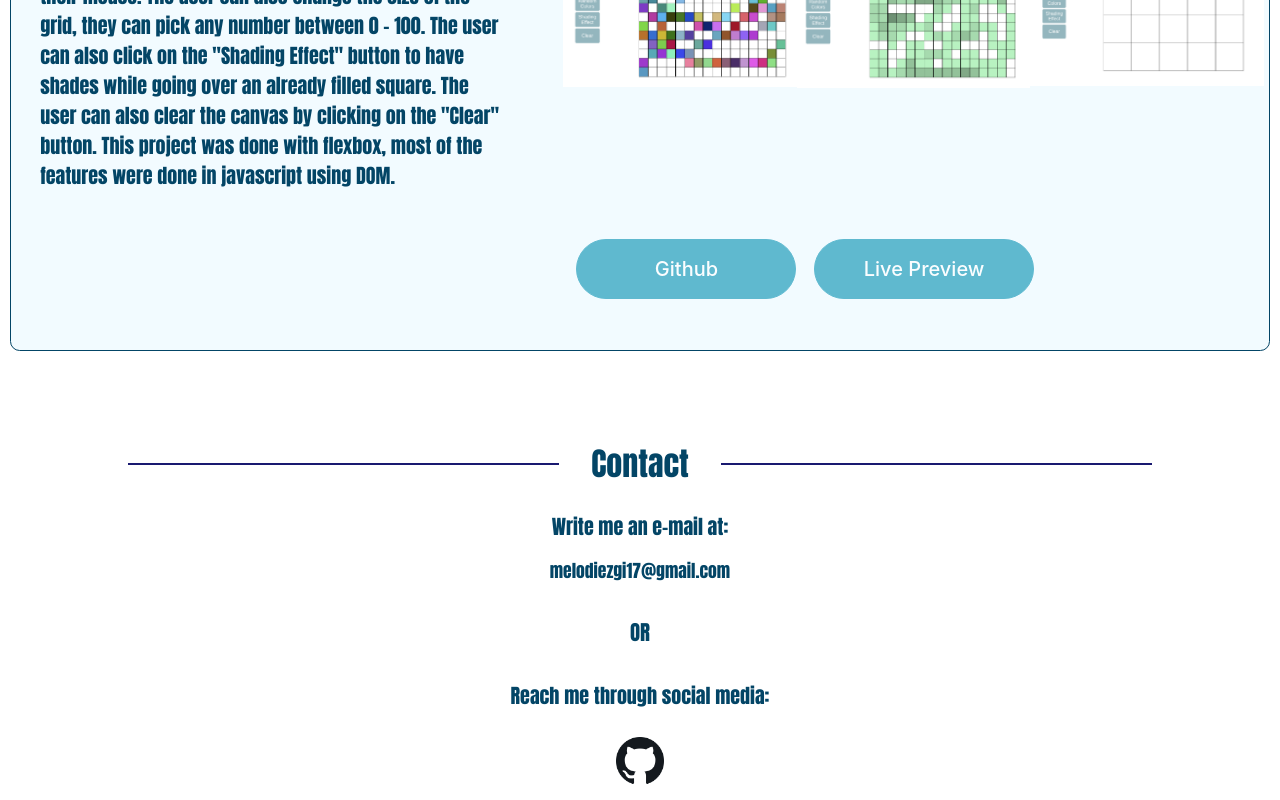
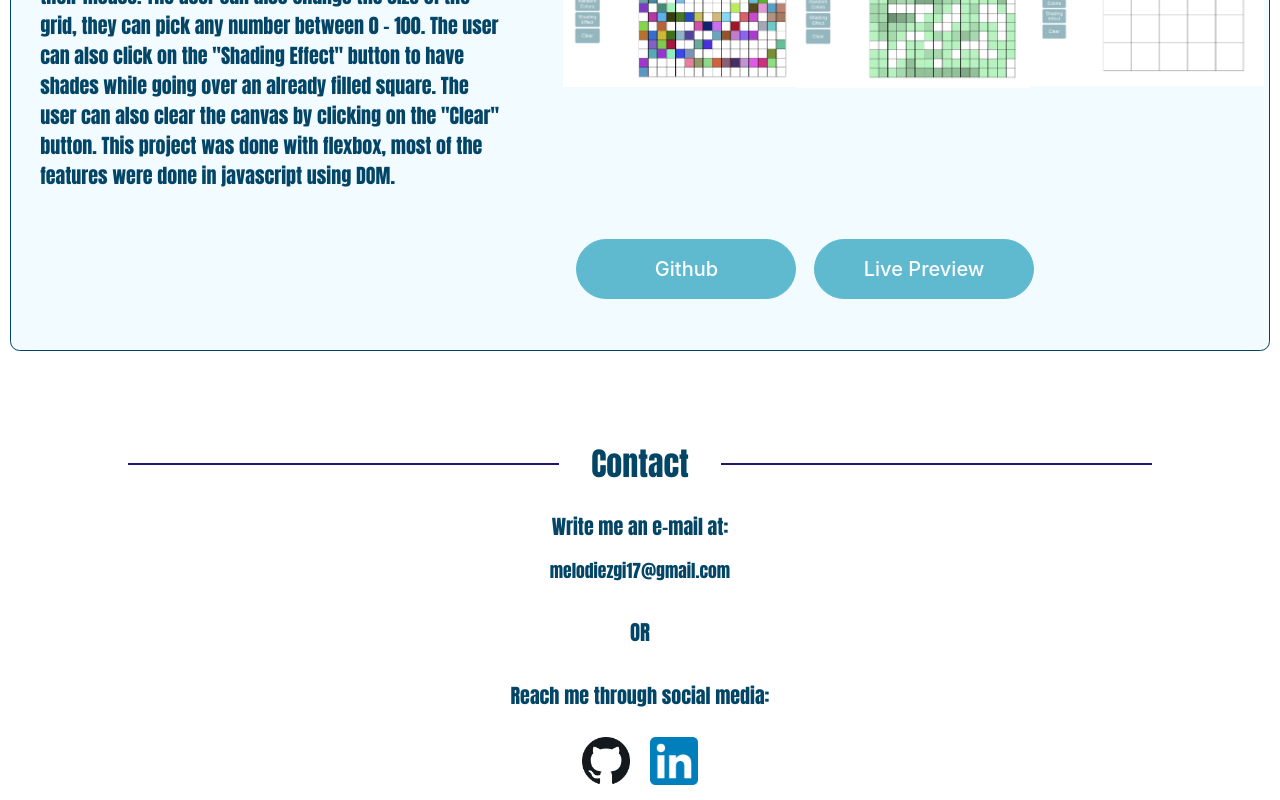
Before and after one commit to makimakimek/Portfolio, a React (Vite) app: page / in a window 1280 px wide. Shown: the part 4610-5410 px from the top of the page. Built offline with nearby package versions, Linux system fonts and the light colour scheme.

Commit message:
contact section updated with linkedin profile info

```diff
--- a/src/App.css
+++ b/src/App.css
@@ -455,7 +455,7 @@ a.link {
   font-family: Impact, Haettenschweiler, sans-serif;
 }
 
-.githubImage {
+.githubImage, .linkedinImage {
   height: auto;
   width: 100%;
   max-width: 3em;
--- a/src/App.jsx
+++ b/src/App.jsx
@@ -29,6 +29,7 @@ import catAdoption2 from './assets/firstProjectScreenshot2.png'
 import etchASketch1 from './assets/thirdProjectScreenshot3.png'
 import etchASketch2 from './assets/thirdProjectScreenshot4.png'
 import etchASketch3 from './assets/thirdProjectScreenshot5.png'
+import linkedinIcon from './assets/linkedinicon.png'
 
 
 function App() {
@@ -353,6 +354,10 @@ function App() {
                     <a href = "https://github.com/makimakimek" target = "_blank" className = "link">
                         <img src = {githubIcon} className = "githubImage" alt = "github icon" />
                     </a>
+
+                    <a href = "https://www.linkedin.com/in/melodi-keskin-059007211/" target = "_blank" className = "link">
+                        <img src = {linkedinIcon} className = "linkedinImage" alt = "linkedin icon" />
+                    </a>
                 </div>
             </div>
         </div>
```
Also changed, not shown: src/assets/linkedinicon.png (added).
